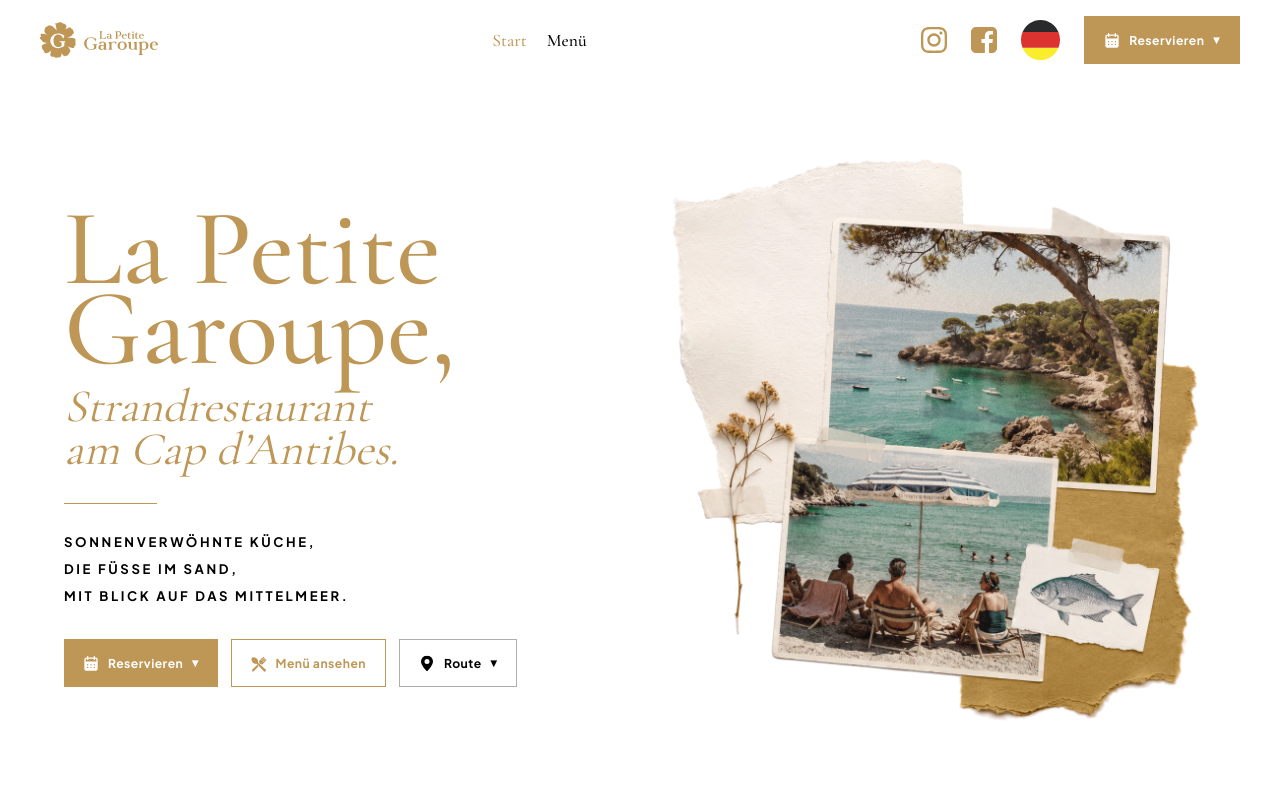
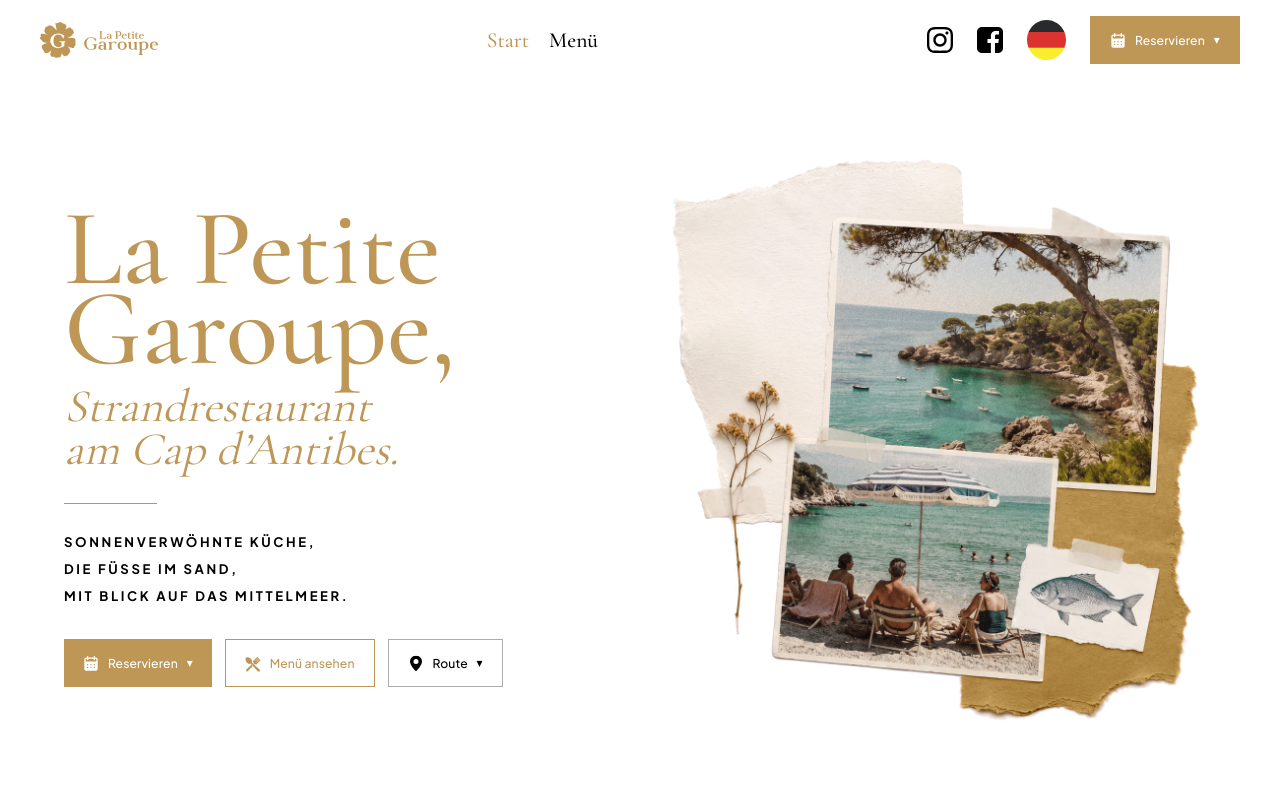
Before and after one commit to JulienAziza06/la-petite-garoupe, a React (Vite) app: page /de in a window 1280 px wide. Shown: the top 800 px of the page. Built offline with nearby package versions, Linux system fonts and the light colour scheme.

Commit message:
Fix sticky header and refine nav typography

```diff
--- a/src/site/styles-core.css
+++ b/src/site/styles-core.css
@@ -1,17 +1,17 @@
 html {
   scroll-behavior: smooth;
-  overflow-x: hidden;
+  overflow-x: clip;
 }
 
 body {
   margin: 0;
   min-width: 320px;
   background: #ffffff;
-  overflow-x: hidden;
+  overflow-x: clip;
 }
 
 #root {
-  overflow-x: hidden;
+  overflow-x: clip;
 }
 
 a {
@@ -48,7 +48,7 @@ img {
   background: var(--bg);
   color: var(--text);
   font-family: 'Plus Jakarta Sans', sans-serif;
-  overflow-x: hidden;
+  overflow-x: clip;
 }
 
 .v3-shell h1,
--- a/src/site/styles-layout.css
+++ b/src/site/styles-layout.css
@@ -2295,6 +2295,9 @@
 }
 
 .v6-shell .v3-header {
+  position: sticky;
+  top: 0;
+  z-index: 100;
   background: #ffffff;
   border-bottom: 0;
   box-shadow: none;
@@ -2302,7 +2305,7 @@
 
 .v6-shell .v3-header__link {
   font-family: var(--font-serif);
-  font-size: 1.1rem;
+  font-size: 1.35rem;
   font-weight: 500;
   letter-spacing: 0;
   text-transform: none;
@@ -2320,12 +2323,12 @@
 }
 
 .v6-shell .v6-header-social {
-  color: var(--primary);
+  color: #000000;
 }
 
 .v6-shell .v6-header-social:hover {
   color: var(--primary);
-  opacity: 0.72;
+  opacity: 1;
 }
 
 .v6-shell .v3-button,
@@ -2335,8 +2338,17 @@
 .v6-shell .v6-mobile-bar__reserve .v6-reserve__button,
 .v6-shell .v6-mobile-bar__directions .v6-directions__button,
 .v6-shell .v6-mobile-bar__social .v6-social__button {
-  letter-spacing: 0.04em;
+  font-weight: 500;
+  letter-spacing: 0.01em;
   text-transform: none;
+}
+
+.v6-shell .v6-reserve__menu a,
+.v6-shell .v6-directions__menu a,
+.v6-shell .v6-directions__menu button,
+.v6-shell .v6-social__menu a {
+  font-weight: 500;
+  letter-spacing: 0.01em;
 }
 
 .v6-shell .v6-hero-menu-button {
```
